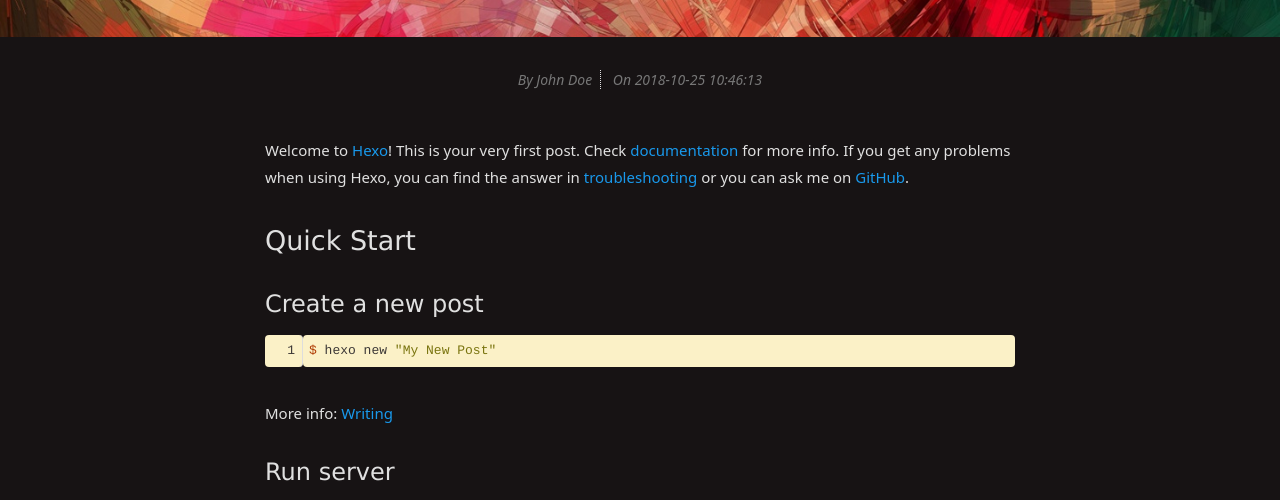
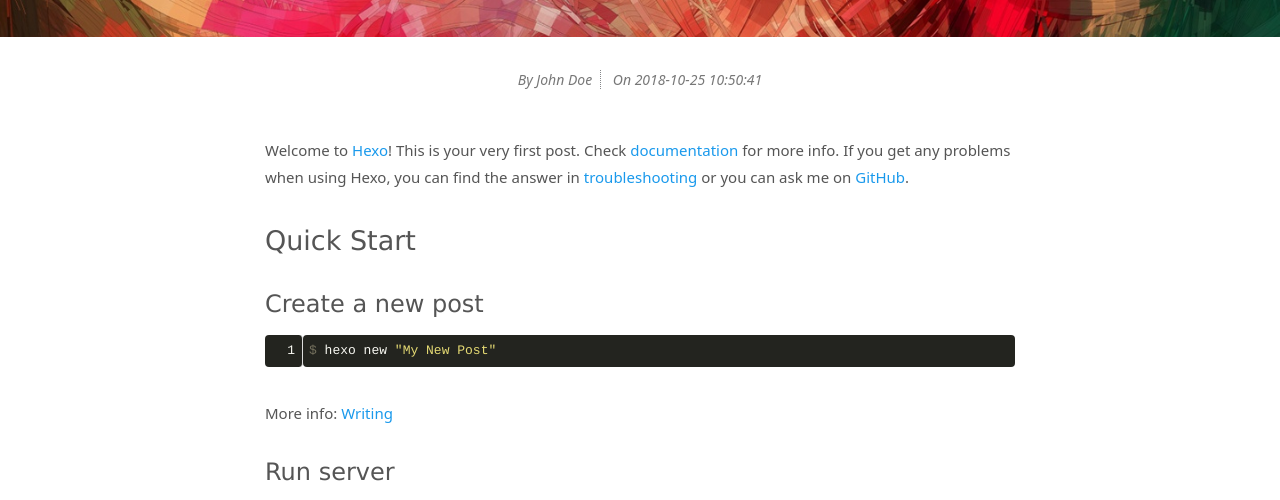
Before and after one commit to demolixy/demolixy.github.io, a plain HTML site: page 2018/10/25/hello-world/index.html in a window 1280 px wide. Shown: the part 247-747 px from the top of the page. Drawn offline with Linux system fonts and the light colour scheme.

Commit message:
no message

```diff
--- a/2018/10/25/hello-world/index.html
+++ b/2018/10/25/hello-world/index.html
@@ -27,7 +27,7 @@
   <link rel="stylesheet" href="/css/bootstrap.min.css">
   <!-- Custom CSS -->
 
-  <link rel="stylesheet" href="/css/style.dark.css">
+  <link rel="stylesheet" href="/css/style.light.css">
 
   <!-- Google Analytics -->
 
@@ -100,7 +100,7 @@
           <!-- Date -->
           <span class="date-time info">On
             <span class="date">2018-10-25</span>
-            <span class="time">10:46:13</span>
+            <span class="time">10:50:41</span>
           </span>
 
         </div>
```
Also changed, not shown: archives/2018/10/index.html (+1 -1 lines), archives/2018/index.html (+1 -1 lines), archives/index.html (+1 -1 lines), index.html (+1 -1 lines).
